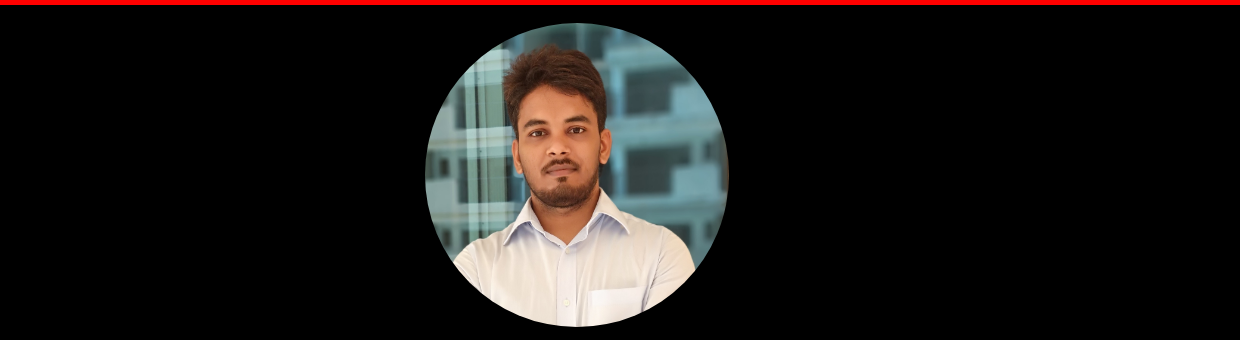
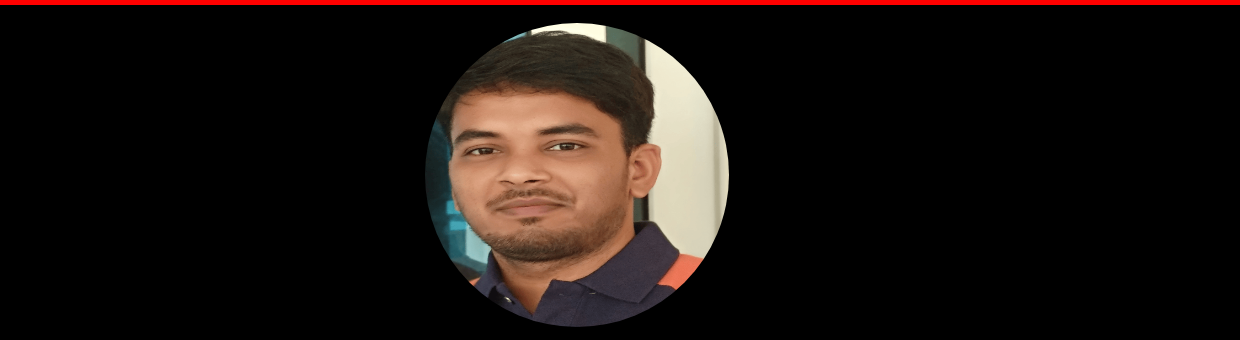
Before and after one commit to prbtkr19/portfolio, a plain HTML site: page index.html in a window 1280 px wide. Shown: the part 117-457 px from the top of the page, 40-1280 px from the left. Drawn offline with nearby package versions, Linux system fonts and the light colour scheme; some packages are replaced by stand-ins of ours; a script that the page names is missing.

Commit message:
modified

```diff
--- a/index.html
+++ b/index.html
@@ -182,12 +182,11 @@
 			<div class="row">
 				<div class="col-md-4 col-lg-4" style="margin-top:80px">
 
-    	            <!-- <img src="images/sanjeet.png" class="rounded-circle" alt="Cinque Terre" width="304" height="236"> -->
 
 	            </div>
 				<div class="col-md-4 col-lg-4" style="margin-top:80px">
 
-    	            <img src="images/me (2).jpg" class="rounded-circle" alt="Cinque Terre" width="304" height="304">
+    	            <img src="images/prabhat_crop.png" class="rounded-circle" alt="Cinque Terre" width="304" height="304">
 					 <!-- <h1 style="color:white;font-size: 150%">INFORMATION TECHNOLOGY </h1> -->
 
 	            </div>
```
